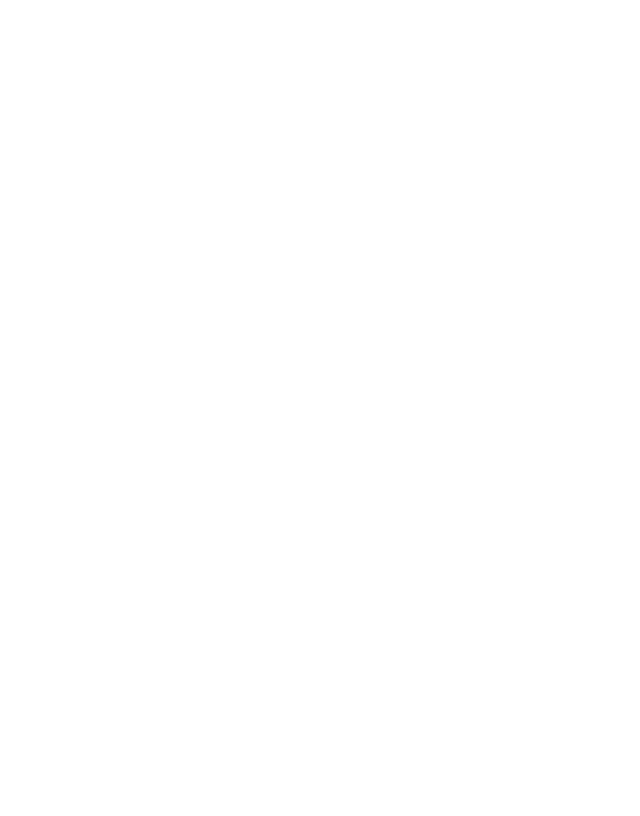
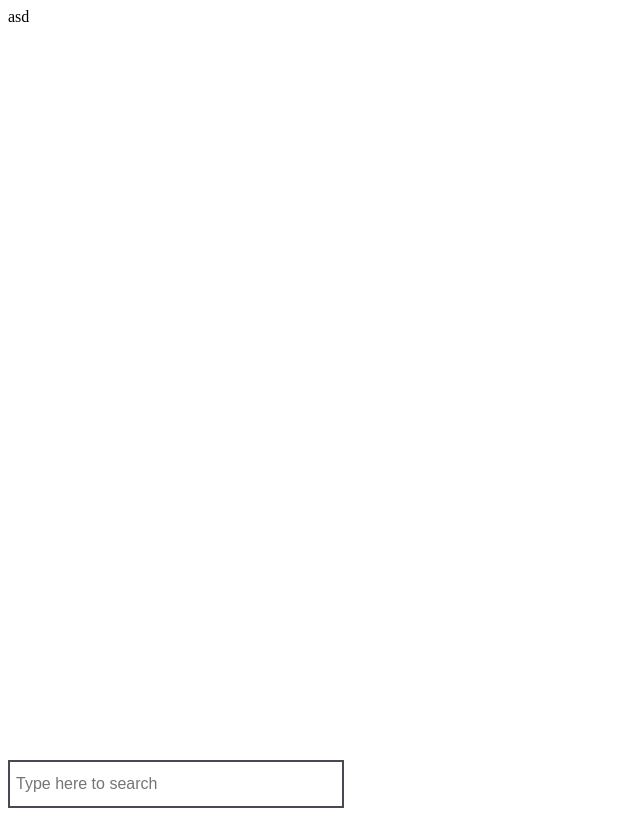
Before and after one commit to KSJaay/Win10React, a Next.js app: page / in a window 1280 px wide. Shown: the whole page, without its empty margins (0-640 px from the left). Built offline with nearby package versions, Linux system fonts and the light colour scheme.

Commit message:
Starting navigation/container

```diff
--- /dev/null
+++ b/components/container.js
@@ -0,0 +1,23 @@
+import styled from "styled-components";
+import BottomNavigation from "./navigation/bottom";
+
+export default function Container() {
+  return (
+    <MainContainer>
+      <Content>asd</Content>
+      <BottomNavigation></BottomNavigation>
+    </MainContainer>
+  );
+}
+
+const MainContainer = styled.div`
+  display: flex;
+  flex-direction: column;
+  flex: 1;
+`;
+
+const Content = styled.div`
+  display: flex;
+  flex: 1;
+  width: 100%;
+`;
--- /dev/null
+++ b/components/navigation/bottom/index.js
@@ -0,0 +1,17 @@
+import styled from "styled-components";
+import Search from "./search";
+
+export default function BottomNavigation() {
+  return (
+    <Content>
+      <Search />
+    </Content>
+  );
+}
+
+const Content = styled.div`
+  display: flex;
+  height: 48px;
+  background-color: var(--secondary-color);
+  width: 100%;
+`;
--- /dev/null
+++ b/components/navigation/bottom/search/bar.js
@@ -0,0 +1,27 @@
+import styled from "styled-components";
+
+export default function SearchBar() {
+  return <Content placeholder="Type here to search" />;
+}
+
+const Content = styled.input`
+  width: 320px;
+  height: 40px;
+  transition: 500ms;
+  padding: 2px 6px;
+  font-family: "Exo", sans-serif;
+  font-size: 16px;
+  border: 2px solid #454a53;
+  background-color: var(--light-color);
+  color: var(--font-color);
+
+  &:focus {
+    transition: 500ms;
+    outline: none;
+    border: 2px solid var(--highlight-color);
+  }
+
+  @media screen and (max-width: 700px) {
+    display: none;
+  }
+`;
--- /dev/null
+++ b/components/navigation/bottom/search/index.js
@@ -0,0 +1,14 @@
+import styled from "styled-components";
+import SearchBar from "./bar";
+
+export default function search() {
+  return (
+    <Content>
+      <SearchBar />
+    </Content>
+  );
+}
+
+const Content = styled.div`
+  display: flex;
+`;
--- a/pages/index.js
+++ b/pages/index.js
@@ -1,3 +1,17 @@
+import styled from "styled-components";
+import Container from "./../components/container";
+
 export default function Home() {
-  return <div></div>;
+  return (
+    <Content>
+      <Container></Container>
+    </Content>
+  );
 }
+
+const Content = styled.div`
+  display: flex;
+  width: 100vw;
+  height: 100vh;
+  flex-direction: column;
+`;
```
